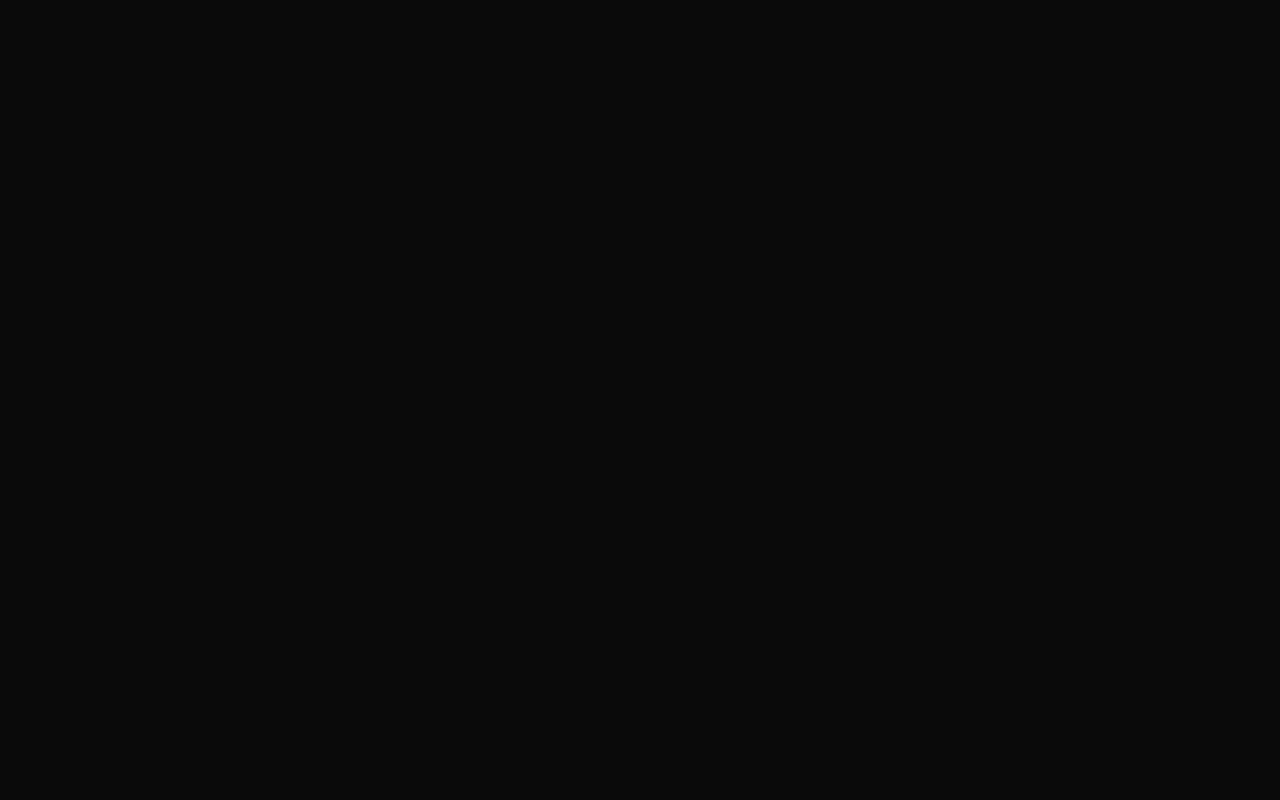
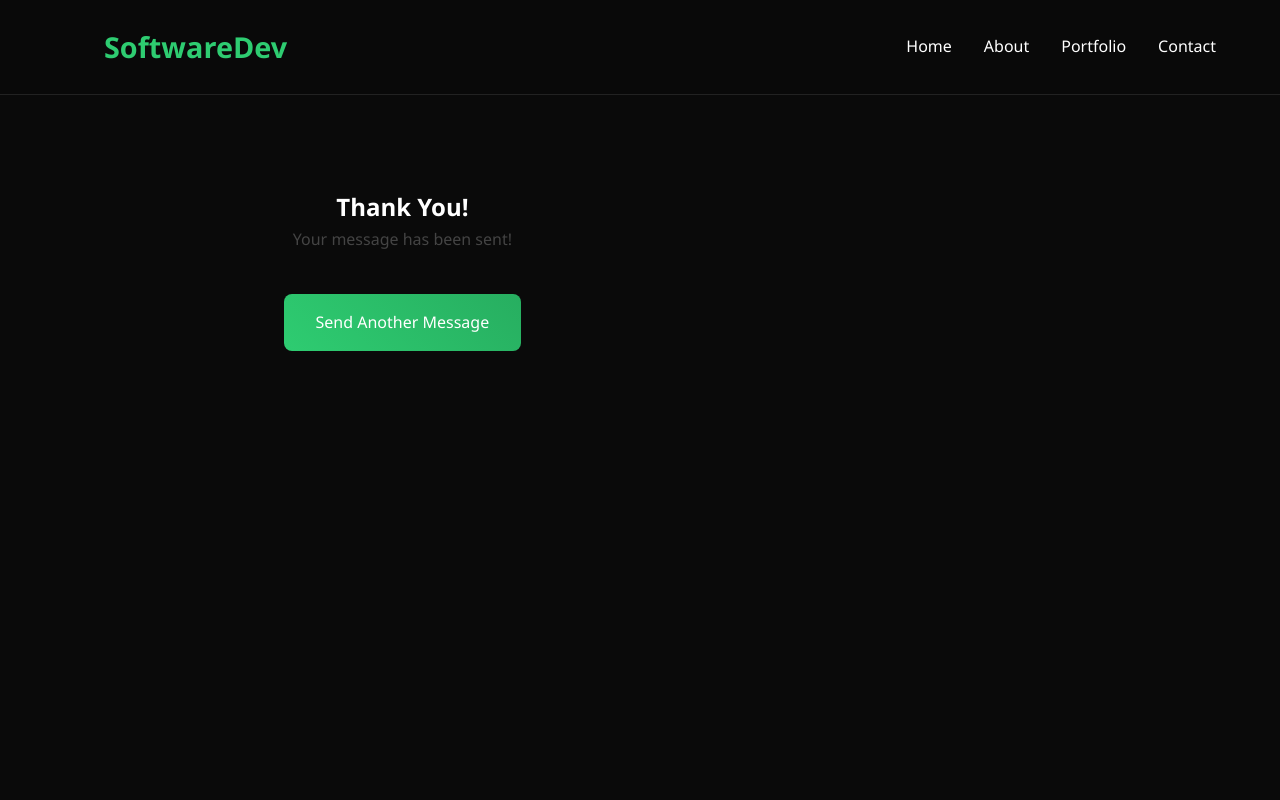
Before and after one commit to FortuneWhyte/portfolio-dev, a React app: page /thank-you in a window 1280 px wide. Before the commit this address had no page. Shown: the top 800 px of the page. Built offline with nearby package versions, Linux system fonts and the light colour scheme; the HTML template or start-up script is replaced by a standard one.

Commit message:
Add Thankyou page and Netlify redirect.

```diff
--- a/src/App.jsx
+++ b/src/App.jsx
@@ -4,6 +4,7 @@ import Home from "./pages/Home";
 import Portfolio from "./pages/Portfolio";
 import About from "./pages/About";
 import Contact from "./pages/Contact";
+import ThankYou from "./pages/ThankYou";
 
 export default function App () {
   return (
@@ -13,6 +14,7 @@ export default function App () {
         <Route path="/portfolio" element={<Portfolio />} />
         <Route path="/about" element={<About />} />
         <Route path="/contact" element={<Contact />} />
+        <Route path="/thank-you" element={<ThankYou />} />
       </Routes>
     </BrowserRouter>
   );
--- a/src/pages/ThankYou.jsx
+++ b/src/pages/ThankYou.jsx
@@ -1,5 +1,6 @@
 import Navbar from "../components/Navbar";
 import Footer from "../components/Footer";
+
 
 export default function ThankYou() {
   return (
@@ -7,8 +8,15 @@ export default function ThankYou() {
       <Navbar />
       <section className="contact-page">
         <div className="contact-container">
-          <h2>Thank you!</h2>
-          <p>Your message has been sent. I’ll get back to you soon!</p>
+          <h2>Thank You!</h2>
+
+          <p className="contact-text">
+            Your message has been sent!
+          </p>
+
+          <a href="/contact" className="cta-button">
+            Send Another Message
+          </a>
         </div>
       </section>
       <Footer />
```
